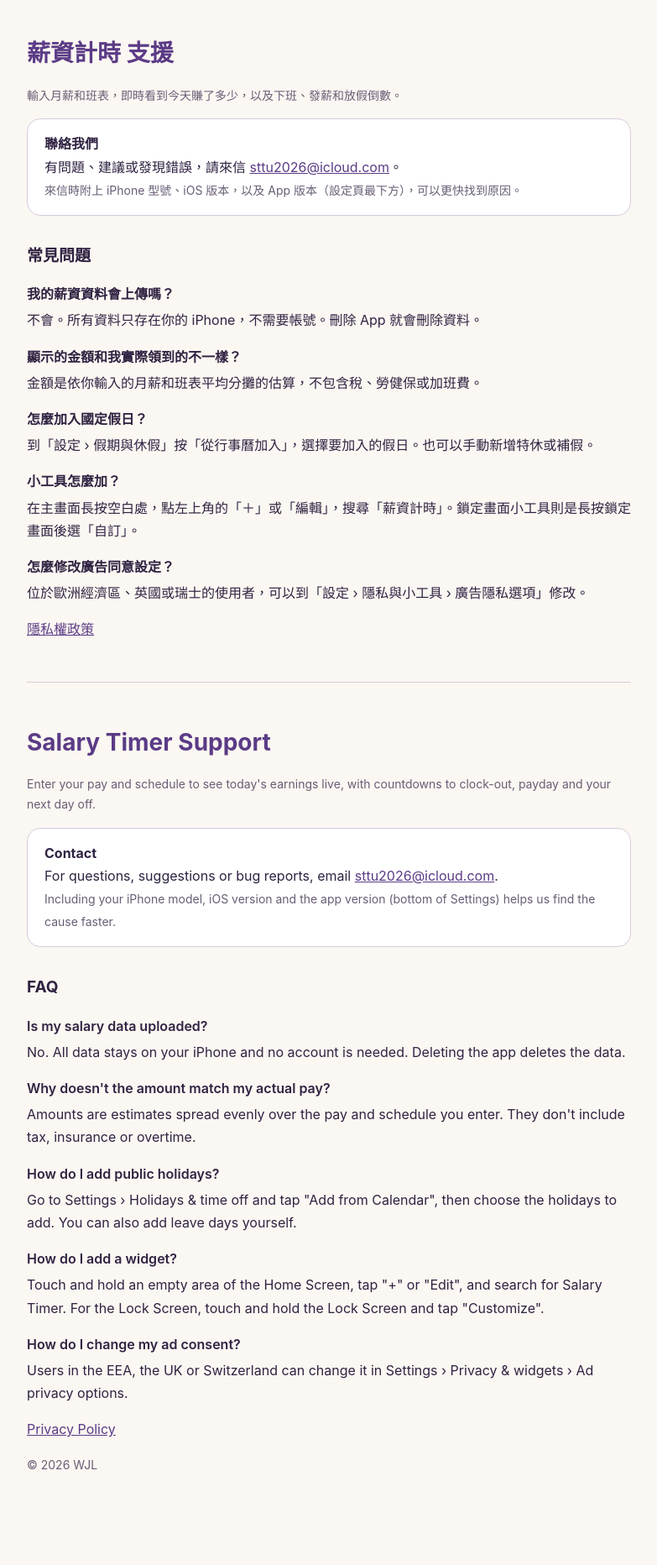
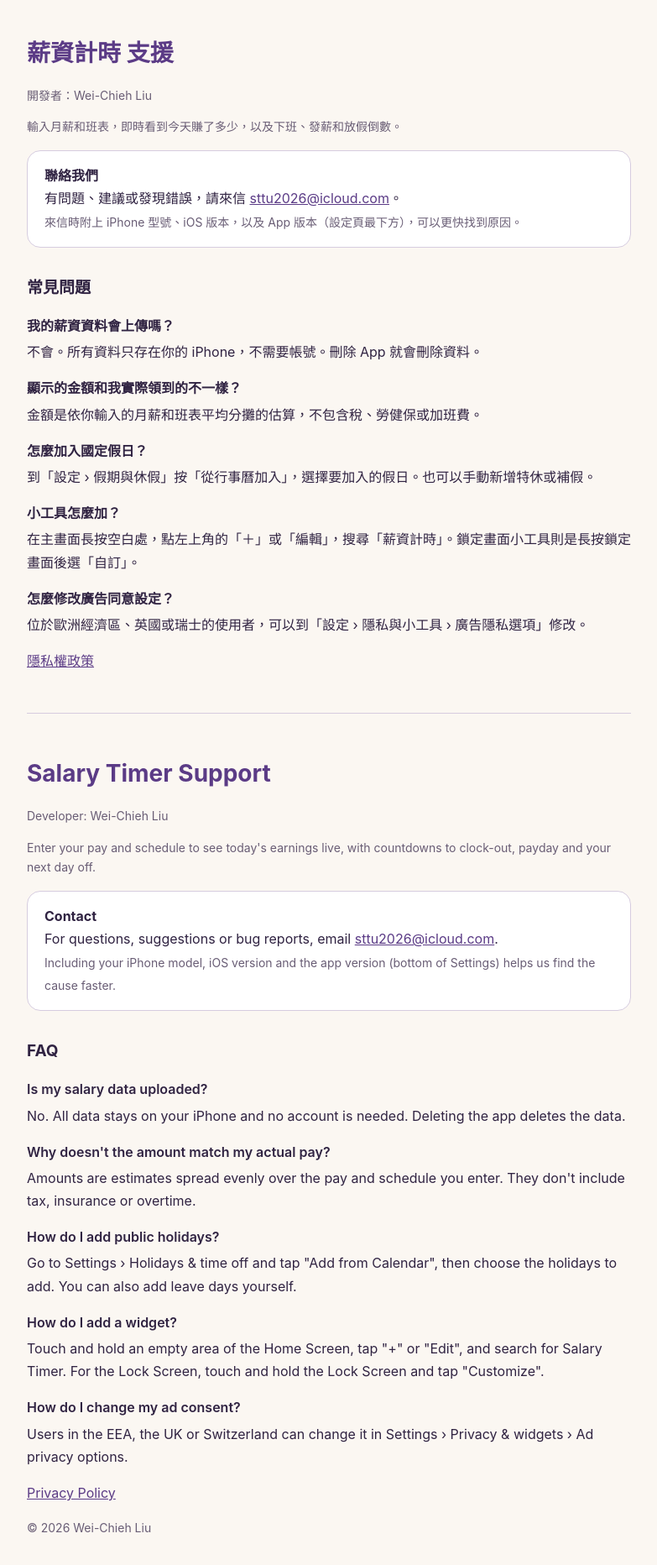
Before and after one commit to s890059s/s890059s.github.io, a plain HTML site: page salary-timer/index.html in a window 1280 px wide. Shown: the whole page at 84% size, without its empty margins (248-1031 px from the left). Before the commit the page ends 1834 px from the top, so only its background shows below. Drawn offline with Linux system fonts and the light colour scheme.

Commit message:
Salary Timer: developer name Wei-Chieh Liu

```diff
--- a/salary-timer/index.html
+++ b/salary-timer/index.html
@@ -3,6 +3,7 @@
 <head>
 <meta charset="utf-8">
 <meta name="viewport" content="width=device-width, initial-scale=1">
+<meta name="author" content="Wei-Chieh Liu">
 <title>薪資計時 支援 / Salary Timer Support</title>
 <style>
   :root { --bg:#FBF7F2; --card:#FFFFFF; --text:#302342; --muted:#695D75; --accent:#5B3B86; --line:#D6CCDF; }
@@ -20,6 +21,7 @@
 </head>
 <body><main>
 <h1>薪資計時 支援</h1>
+<p class="muted">開發者：Wei-Chieh Liu</p>
 <p class="muted">輸入月薪和班表，即時看到今天賺了多少，以及下班、發薪和放假倒數。</p>
 
 <div class="card">
@@ -47,6 +49,7 @@
 <hr>
 
 <h1>Salary Timer Support</h1>
+<p class="muted">Developer: Wei-Chieh Liu</p>
 <p class="muted">Enter your pay and schedule to see today's earnings live, with countdowns to clock-out, payday and your next day off.</p>
 
 <div class="card">
@@ -70,6 +73,6 @@
 </dl>
 
 <p><a href="privacy.html">Privacy Policy</a></p>
-<p class="muted">© 2026 WJL</p>
+<p class="muted">© 2026 Wei-Chieh Liu</p>
 </main></body>
 </html>
```
Also changed, not shown: salary-timer/privacy.html (+4 -2 lines).
